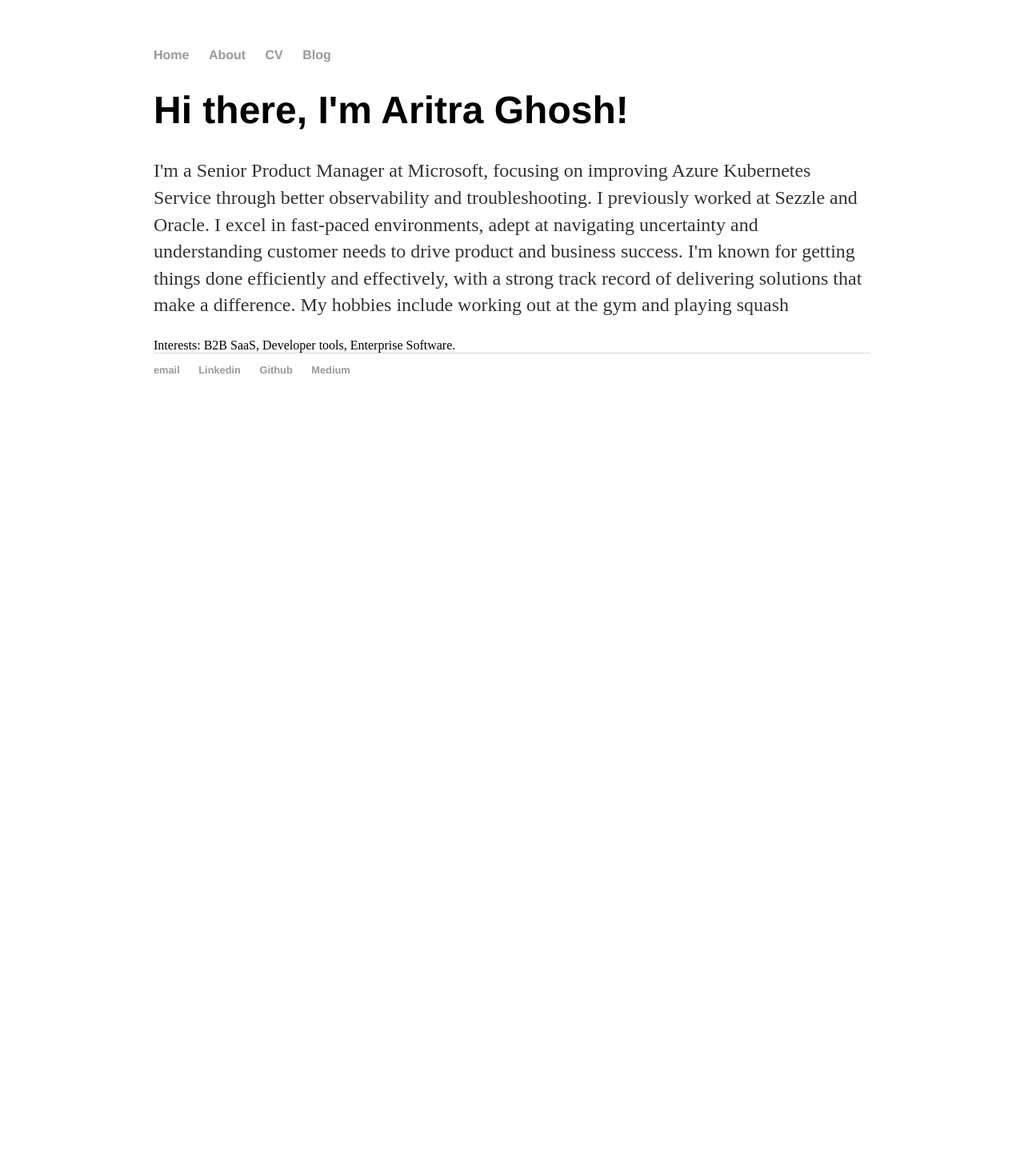
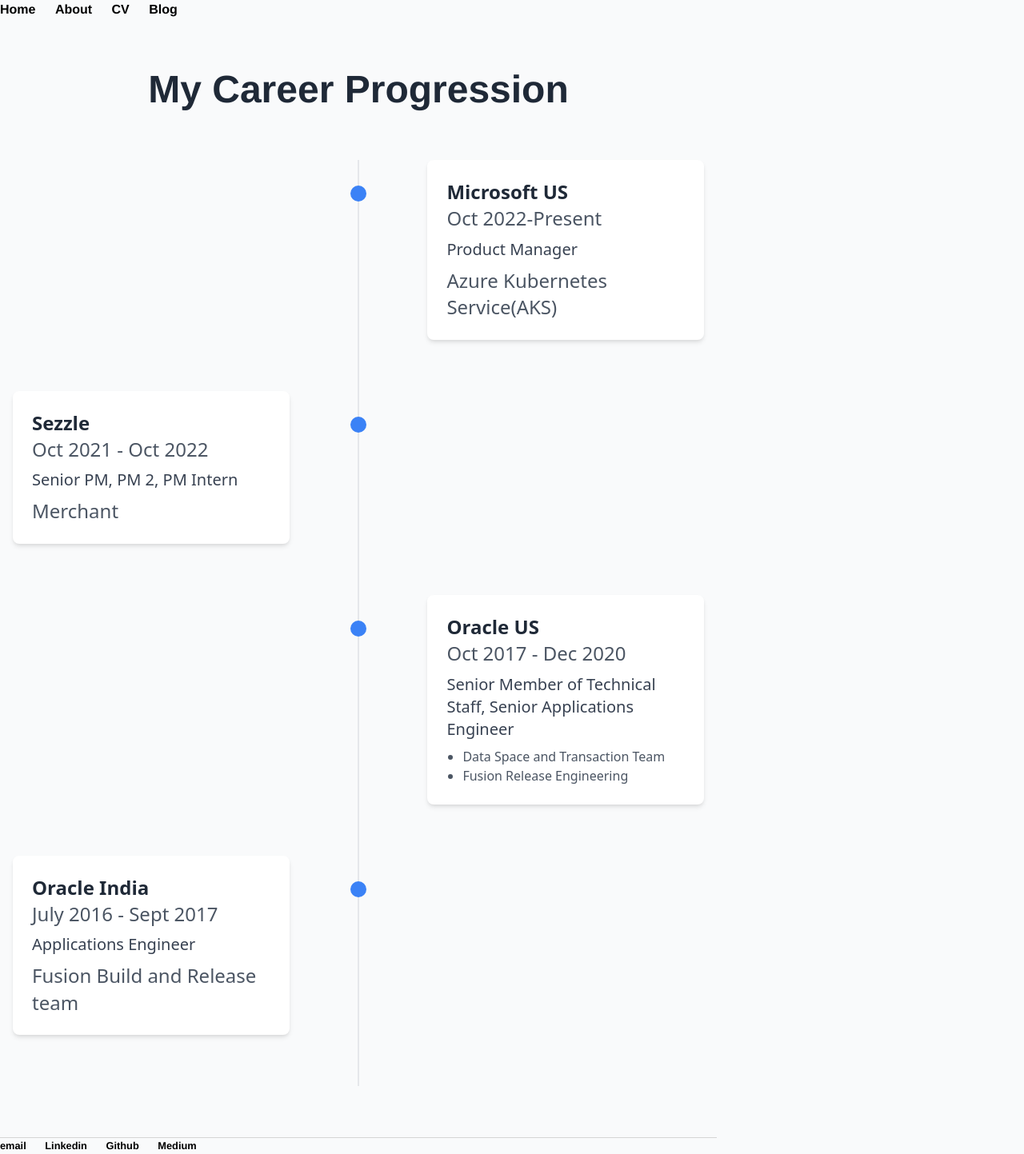
Before and after one commit to aritraghosh/aritraghosh.github.io, a Jekyll site: the page built from about/index.html, in a window 1280 px wide. Shown: the whole page at 80% size. Built offline with Jekyll 4.4.1, drawn with Linux system fonts in a browser that asks for light colours; before the commit the page ends 900 px from its top, so only the background shows below that.

Commit message:
Update index.html

```diff
--- a/about/index.html
+++ b/about/index.html
@@ -2,13 +2,88 @@
 layout: default
 title: Aritra Ghosh, Product Manager
 ---
-<div class="blurb">
-	<h1>Hi there, I'm Aritra Ghosh!</h1>
-	<p>I'm a Senior Product Manager at Microsoft, focusing on improving Azure Kubernetes Service through better observability and troubleshooting. I previously worked at Sezzle and Oracle.
-		I excel in fast-paced environments, adept at navigating uncertainty and understanding customer needs to drive product and business success.
-		I'm known for getting things done efficiently and effectively, with a strong track record of delivering solutions that make a difference.
-	My hobbies include working out at the gym and playing squash </p>
-Interests: B2B SaaS, Developer tools, Enterprise Software.
 
+<head>
+    <meta charset="UTF-8">
+    <meta name="viewport" content="width=device-width, initial-scale=1.0">
+    <title>About Me - Career Progression</title>
+    <link href="https://cdnjs.cloudflare.com/ajax/libs/tailwindcss/2.2.19/tailwind.min.css" rel="stylesheet">
+    <style>
+        .timeline-container {
+            position: relative;
+        }
+        .timeline-line {
+            position: absolute;
+            left: 50%;
+            transform: translateX(-50%);
+            width: 2px;
+            height: 100%;
+            background-color: #e5e7eb;
+        }
+        .timeline-dot {
+            position: absolute;
+            left: 50%;
+            transform: translateX(-50%);
+            width: 20px;
+            height: 20px;
+            background-color: #3B82F6;
+            border-radius: 50%;
+        }
+    </style>
+</head>
+<body class="bg-gray-50">
+    <div class="container mx-auto px-4 py-16 max-w-4xl">
+        <h1 class="text-5xl font-bold text-gray-800 mb-16 text-center">My Career Progression</h1>
 
+        <div class="timeline-container relative pb-16">
+            <div class="timeline-line"></div>
+
+            <!-- Microsoft -->
+            <div class="relative mb-16">
+                <div class="timeline-dot" style="top: 2rem;"></div>
+                <div class="ml-auto w-5/6 md:w-2/5 bg-white p-6 rounded-lg shadow-md">
+                    <h2 class="text-2xl font-semibold text-gray-800">Microsoft US</h2>
+                    <p class="text-gray-600 mb-2">Oct 2022-Present</p>
+                    <h3 class="text-xl text-gray-700 mb-2">Product Manager</h3>
+                    <p class="text-gray-600">Azure Kubernetes Service(AKS)</p>
+                </div>
+            </div>
+
+            <!-- Sezzle -->
+            <div class="relative mb-16">
+                <div class="timeline-dot" style="top: 2rem;"></div>
+                <div class="mr-auto w-5/6 md:w-2/5 bg-white p-6 rounded-lg shadow-md">
+                    <h2 class="text-2xl font-semibold text-gray-800">Sezzle</h2>
+                    <p class="text-gray-600 mb-2">Oct 2021 - Oct 2022</p>
+                    <h3 class="text-xl text-gray-700 mb-2">Senior PM, PM 2, PM Intern</h3>
+                    <p class="text-gray-600">Merchant</p>
+                </div>
+            </div>
+
+            <!-- Oracle US -->
+            <div class="relative mb-16">
+                <div class="timeline-dot" style="top: 2rem;"></div>
+                <div class="ml-auto w-5/6 md:w-2/5 bg-white p-6 rounded-lg shadow-md">
+                    <h2 class="text-2xl font-semibold text-gray-800">Oracle US</h2>
+                    <p class="text-gray-600 mb-2">Oct 2017 - Dec 2020</p>
+                    <h3 class="text-xl text-gray-700 mb-2">Senior Member of Technical Staff, Senior Applications Engineer</h3>
+                    <ul class="text-gray-600 list-disc ml-5">
+                        <li>Data Space and Transaction Team</li>
+                        <li>Fusion Release Engineering</li>
+                    </ul>
+                </div>
+            </div>
+
+            <!-- Oracle India -->
+            <div class="relative">
+                <div class="timeline-dot" style="top: 2rem;"></div>
+                <div class="mr-auto w-5/6 md:w-2/5 bg-white p-6 rounded-lg shadow-md">
+                    <h2 class="text-2xl font-semibold text-gray-800">Oracle India</h2>
+                    <p class="text-gray-600 mb-2">July 2016 - Sept 2017</p>
+                    <h3 class="text-xl text-gray-700 mb-2">Applications Engineer</h3>
+                    <p class="text-gray-600">Fusion Build and Release team</p>
+                </div>
+            </div>
+        </div>
+    </div>
 </div><!-- /.blurb -->
```
